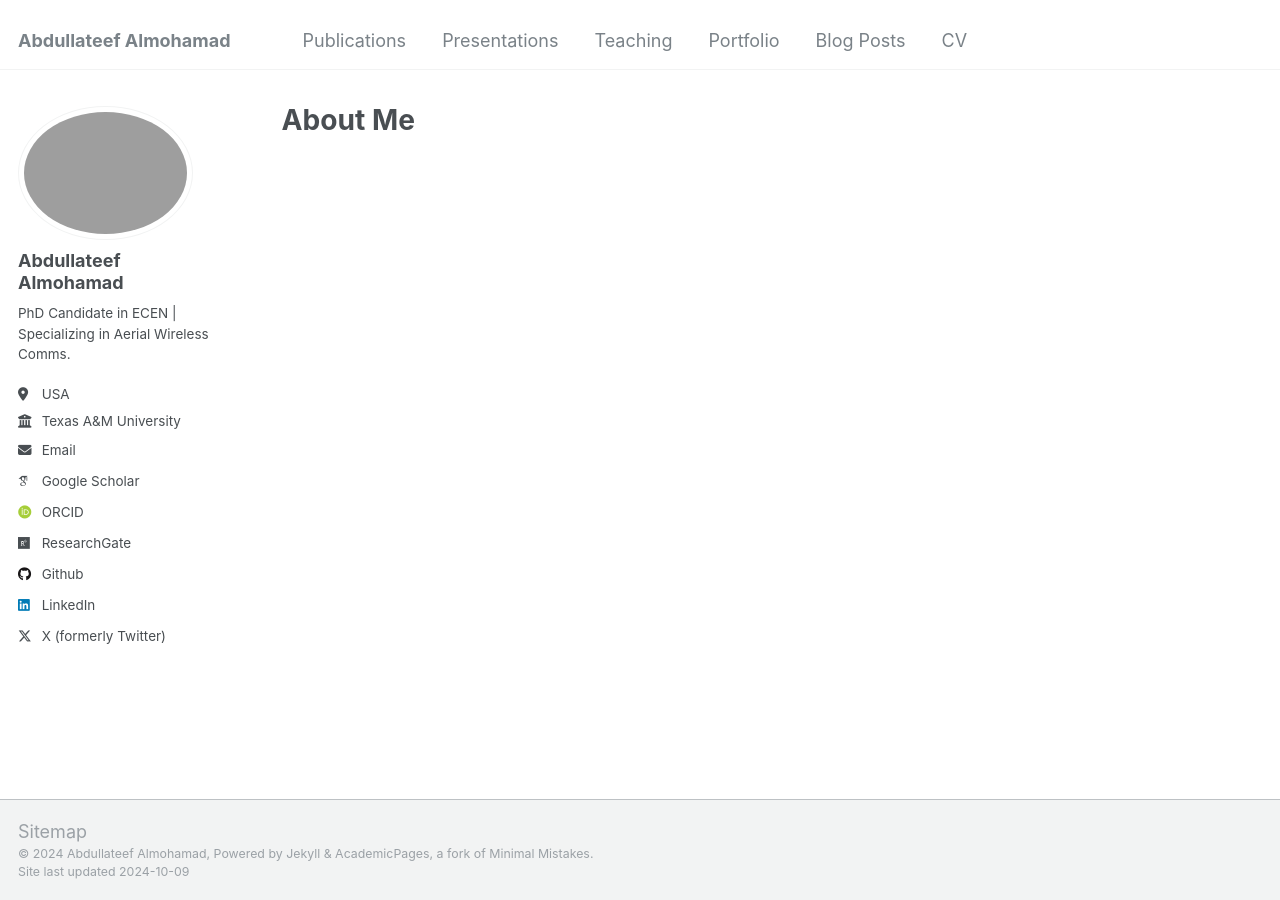
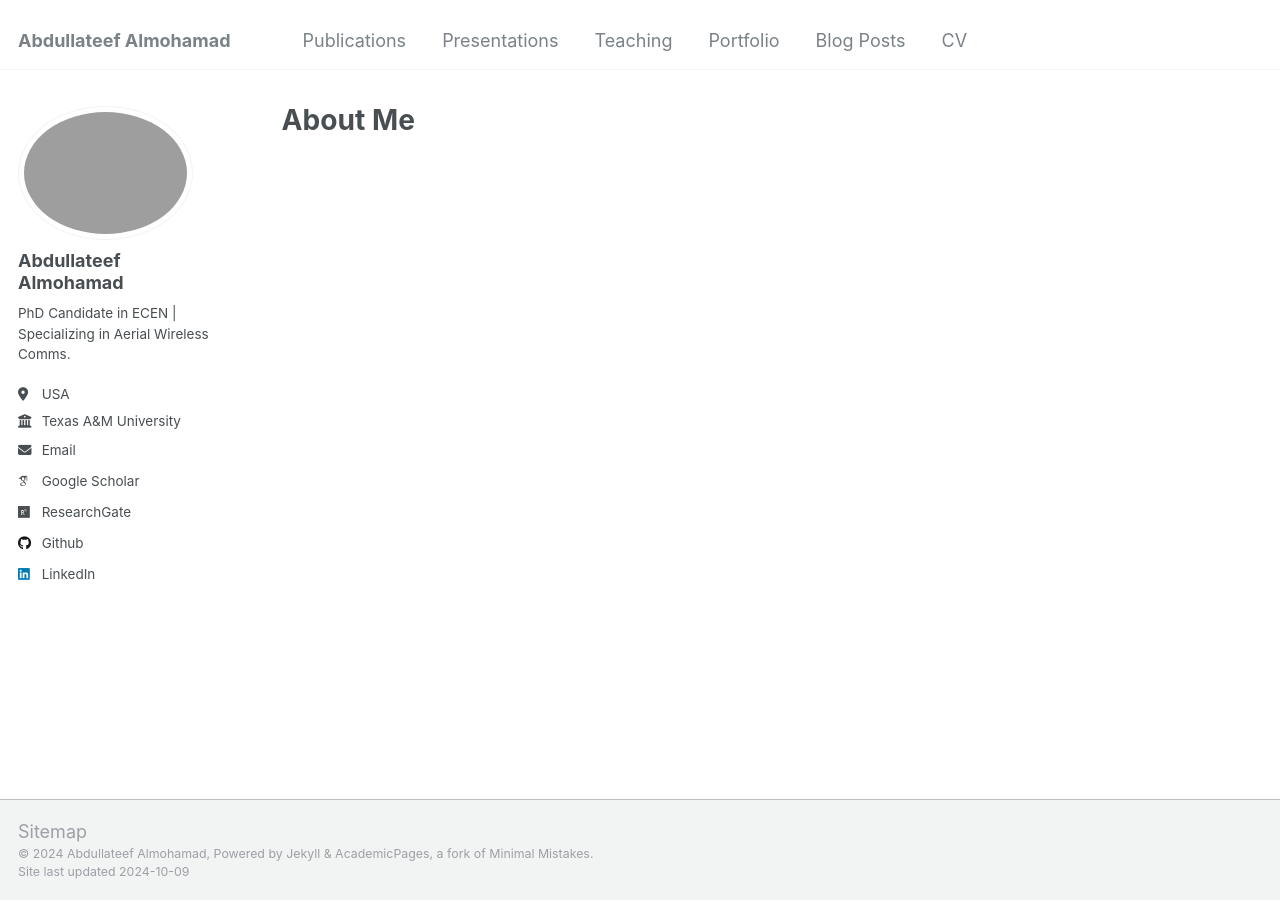
Before and after one commit to AbdullateefAlmohamad/AbdullateefAlmohamad, a Jekyll site: the page built from _pages/about.md, in a window 1280 px wide. Built offline with Jekyll 4.4.1, drawn with Linux system fonts in a browser that asks for light colours; some web fonts are replaced.

Commit message:
Update _config.yml

```diff
--- a/_config.yml
+++ b/_config.yml
@@ -35,7 +35,7 @@ author:
   arxiv            : # URL - Update with the correct link to your profile
   googlescholar    : "https://scholar.google.com/citations?user=Q8QWEbgAAAAJ&hl=en&oi=ao"
   impactstory      : # URL
-  orcid            : "https://orcid.org/my-orcid?orcid=0000-0003-0417-3163"
+  orcid            : #"https://orcid.org/my-orcid?orcid=0000-0003-0417-3163"
   semantic         : # URL
   pubmed           : # "https://www.ncbi.nlm.nih.gov/pubmed/?term=john+snow"
   researchgate     : "https://www.researchgate.net/profile/Abdullateef-Almohamad"
@@ -66,7 +66,7 @@ author:
   steam            : # Username
   telegram         : # URL
   tumblr           : # Username
-  twitter          : "AbdullateefAlm7"
+  twitter          : #"AbdullateefAlm7"
   vine             : # Username
   weibo            : # Username
   wikipedia        : # Username
```
